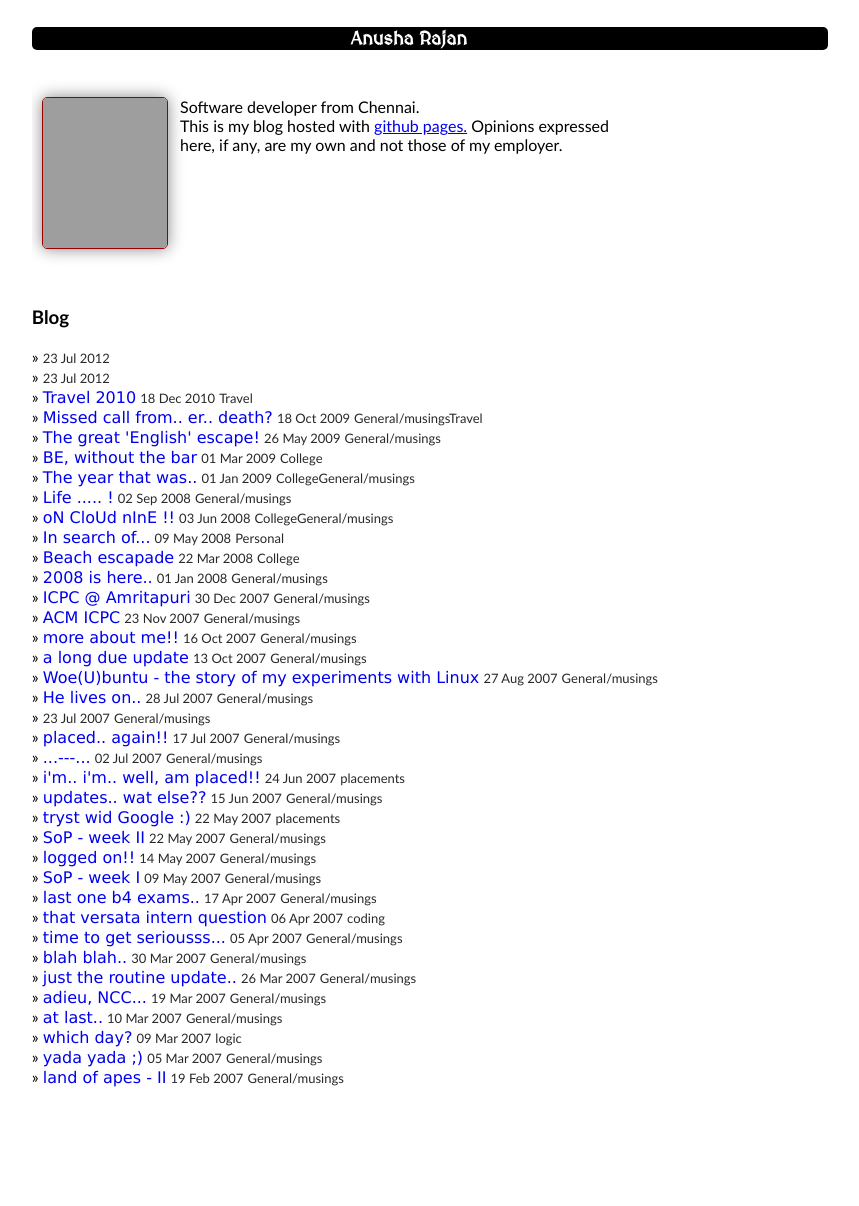
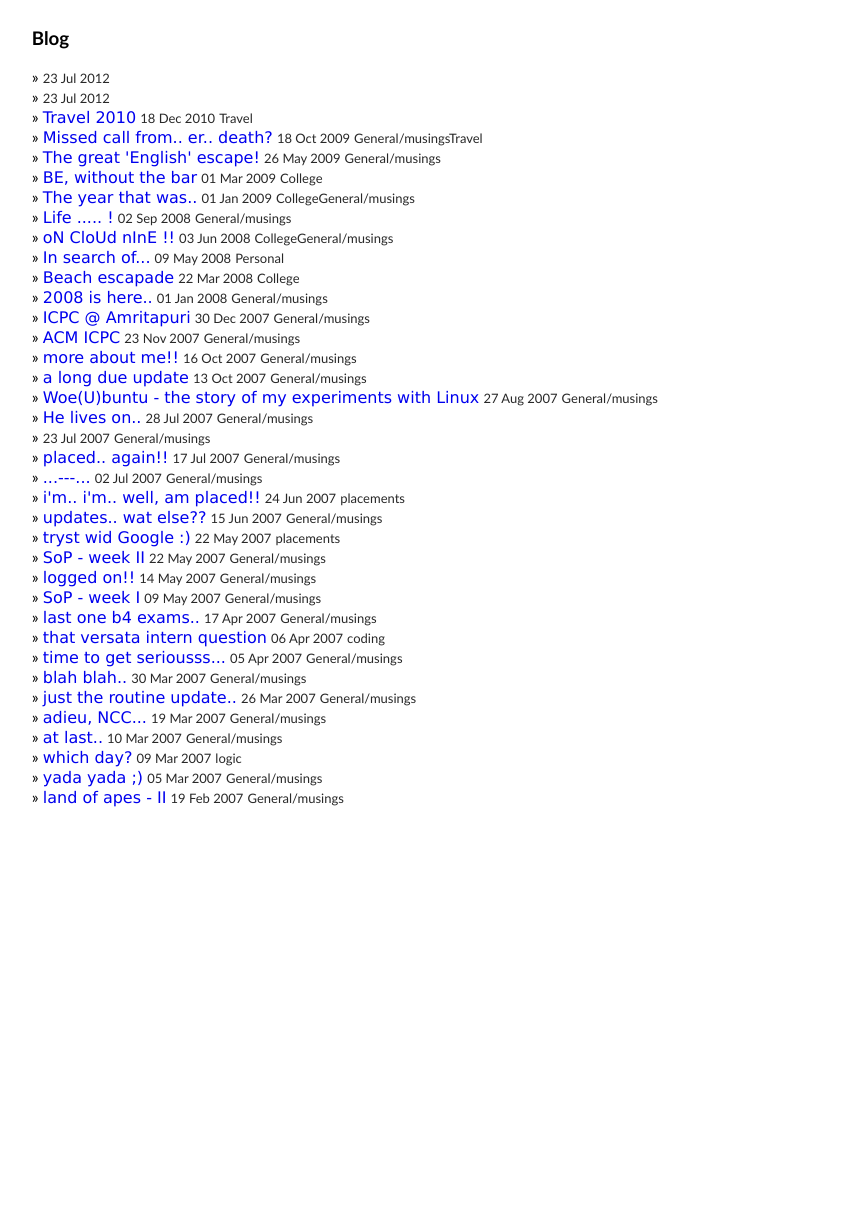
Before and after one commit to anusha-r/anusha-r.github.com, a Jekyll site: the page built from index.html, in a window 1280 px wide. Shown: the whole page, without its empty margins (229-1088 px from the left). Built offline with Jekyll 4.4.1, drawn with Linux system fonts in a browser that asks for light colours; Markdown is read by kramdown in place of the engine named in the settings; the list of posts is cut into pages by our own code; after the commit the page ends 926 px from its top, so only the background shows below that; grey boxes are pictures that could not be loaded.

Commit message:
Changing landing page

```diff
--- a/index.html
+++ b/index.html
@@ -3,7 +3,7 @@ title: AR
 layout: landing
 ---
 
-<div class="noborder-round" style="color:#ffffff;background-color:#000000;width:90%">
+<!-- <div class="noborder-round" style="color:#ffffff;background-color:#000000;width:90%">
 	<h3><span class="special-font" style="margin-left:40%">Anusha Rajan</span></h3>
 </div>
 
@@ -17,7 +17,7 @@ layout: landing
 	<br/>This is my blog hosted with <a href="http://www.github.com/darthvadar/darthvadar.github.com">github pages.</a>
 	Opinions expressed here, if any, are my own and not those of my employer.</span>
 </div>
-
+ -->
 <!-- <div class="round" style="float:left; padding:5px; margin-left:10px;">
 	<table border="0px" cell-padding="5px">
 			<tr>
@@ -51,7 +51,7 @@ layout: landing
 	</table>
 </div>
 -->
-</div>
+<!-- </div> -->
 
 <p style="clear:left;">
 <div>
```
